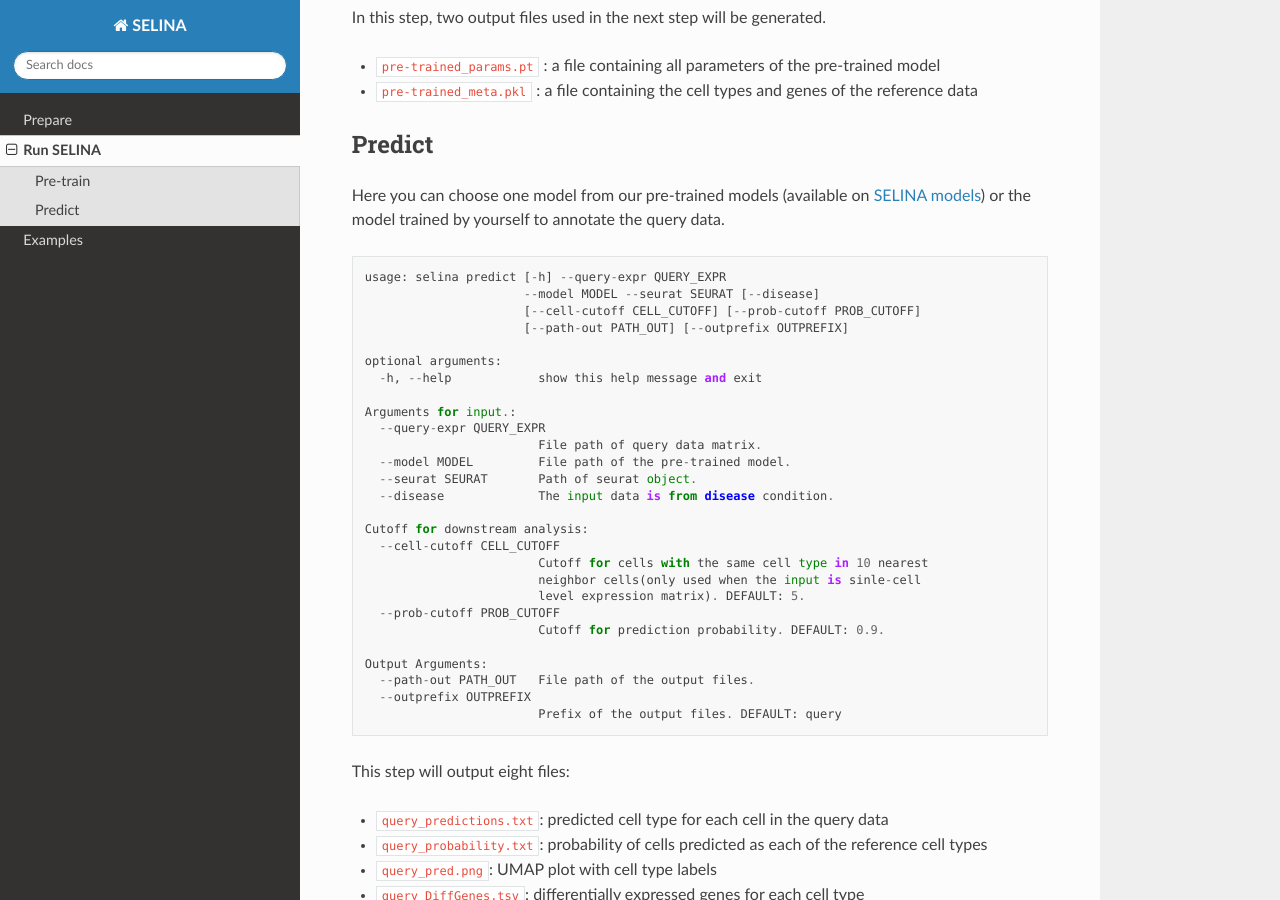
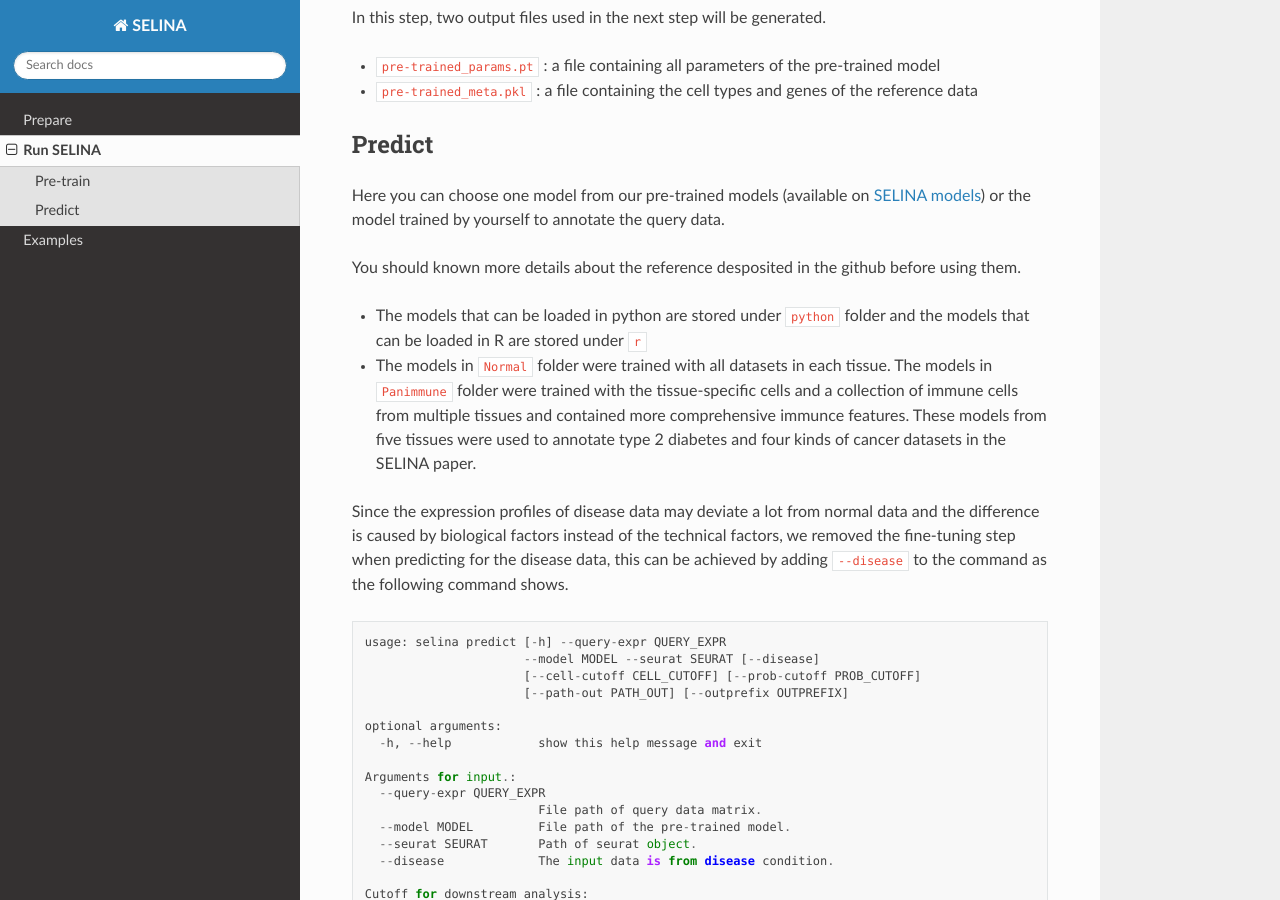
Before and after one commit to SELINA-team/SELINA.py, a Sphinx documentation site: the page built from docs/source/run.md, in a window 1280 px wide and 900 px high, scrolled down 442 px. Built offline with Sphinx 7.4.7 and the Read the Docs theme 2.0.0, drawn with Linux system fonts in a browser that asks for light colours.

Commit message:
ref update

````diff
--- a/docs/source/run.md
+++ b/docs/source/run.md
@@ -22,7 +22,14 @@
 
 ## Predict
 
-Here you can choose one model from our pre-trained models (available on [SELINA models](https://github.com/wanglabtongji/SELINA_reference)) or the model trained by yourself to annotate the query data.
+Here you can choose one model from our pre-trained models (available on [SELINA models](https://github.com/SELINA-team/SELINA-reference)) or the model trained by yourself to annotate the query data.
+
+You should known more details about the reference desposited in the github before using them.
+
+- The models that can be loaded in python are stored under `python` folder and the models that can be loaded in R are stored under `r`
+- The models in `Normal` folder were trained with all datasets in each tissue. The models in `Panimmune` folder were trained with the tissue-specific cells and a collection of immune cells from multiple tissues and contained more comprehensive immunce features. These models from five tissues were used to annotate type 2 diabetes and four kinds of cancer datasets in the SELINA paper.
+
+Since the expression profiles of disease data may deviate a lot from normal data and the difference is caused by biological factors instead of the technical factors, we removed the fine-tuning step when predicting for the disease data, this can be achieved by adding `--disease` to the command as the following command shows.
 
 ```
 usage: selina predict [-h] --query-expr QUERY_EXPR
````
Also changed, not shown: README.md (+8 -1 lines).
